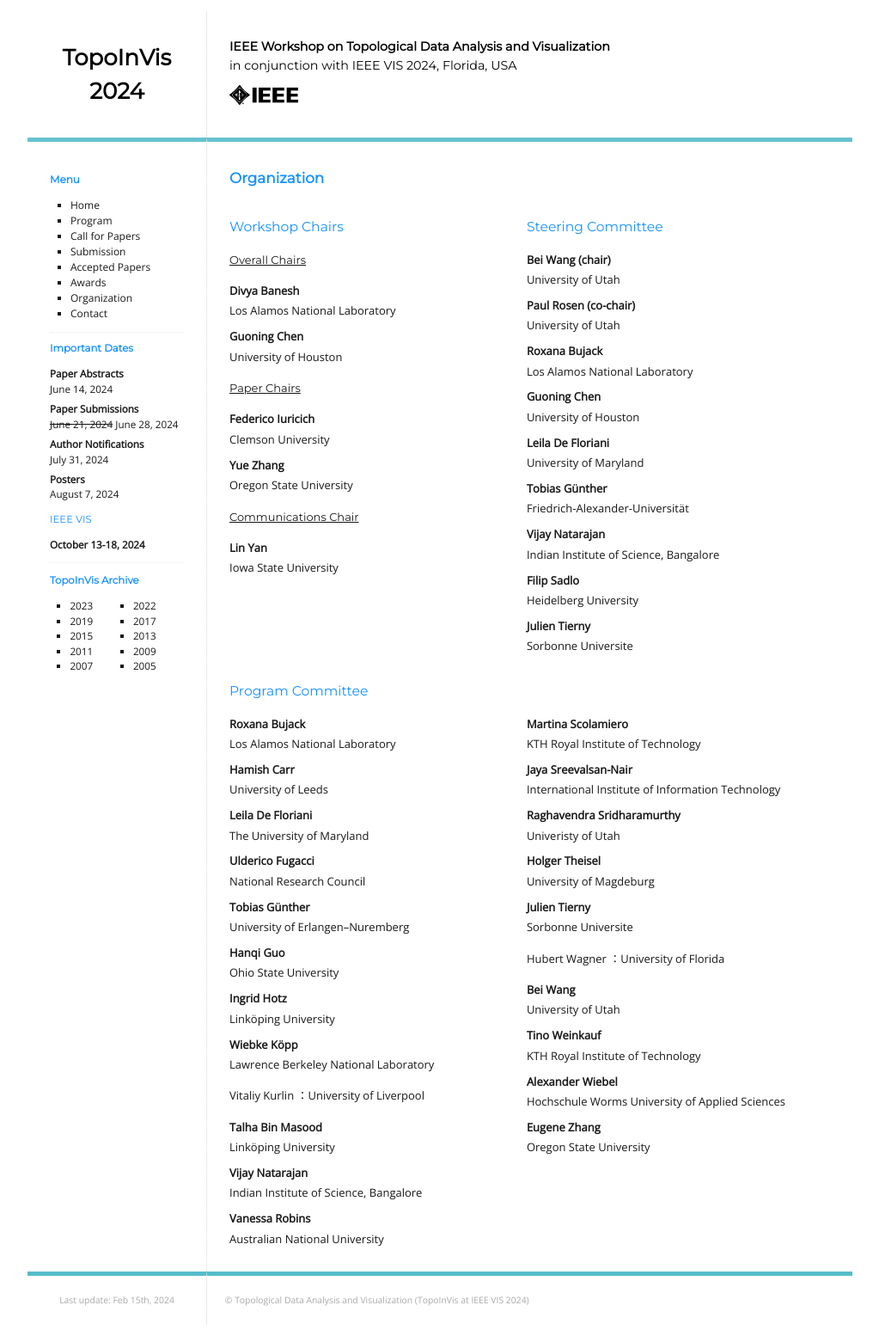
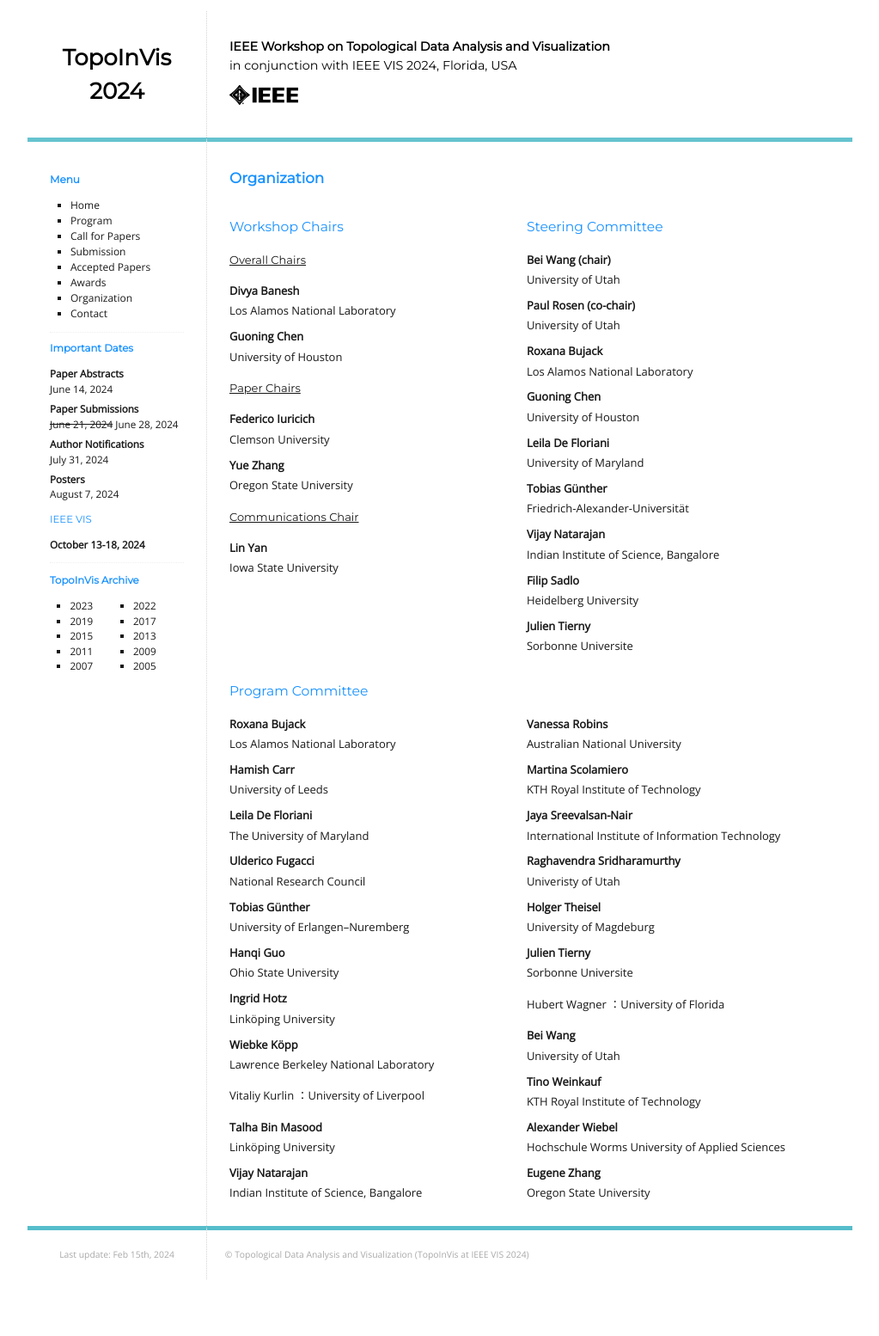
Before and after one commit to TopoInVis-Workshop/2024, a Jekyll site: the page built from _pages/organization.md, in a window 1280 px wide. Shown: the whole page at 86% size, without its empty margins (128-1151 px from the left). Built offline with Jekyll 4.4.1, drawn with Linux system fonts in a browser that asks for light colours; after the commit the page ends 1501 px from its top, so only the background shows below that.

```diff
--- a/_pages/organization.md
+++ b/_pages/organization.md
@@ -100,13 +100,13 @@ Talha Bin Masood
 Vijay	Natarajan
 : Indian Institute of Science, Bangalore
 
-Vanessa Robins
-: Australian National University
-
 </div>
 
 <div class="right">
 ## &nbsp;
+
+Vanessa Robins
+: Australian National University
 
 Martina Scolamiero
 : KTH Royal Institute of Technology
```
